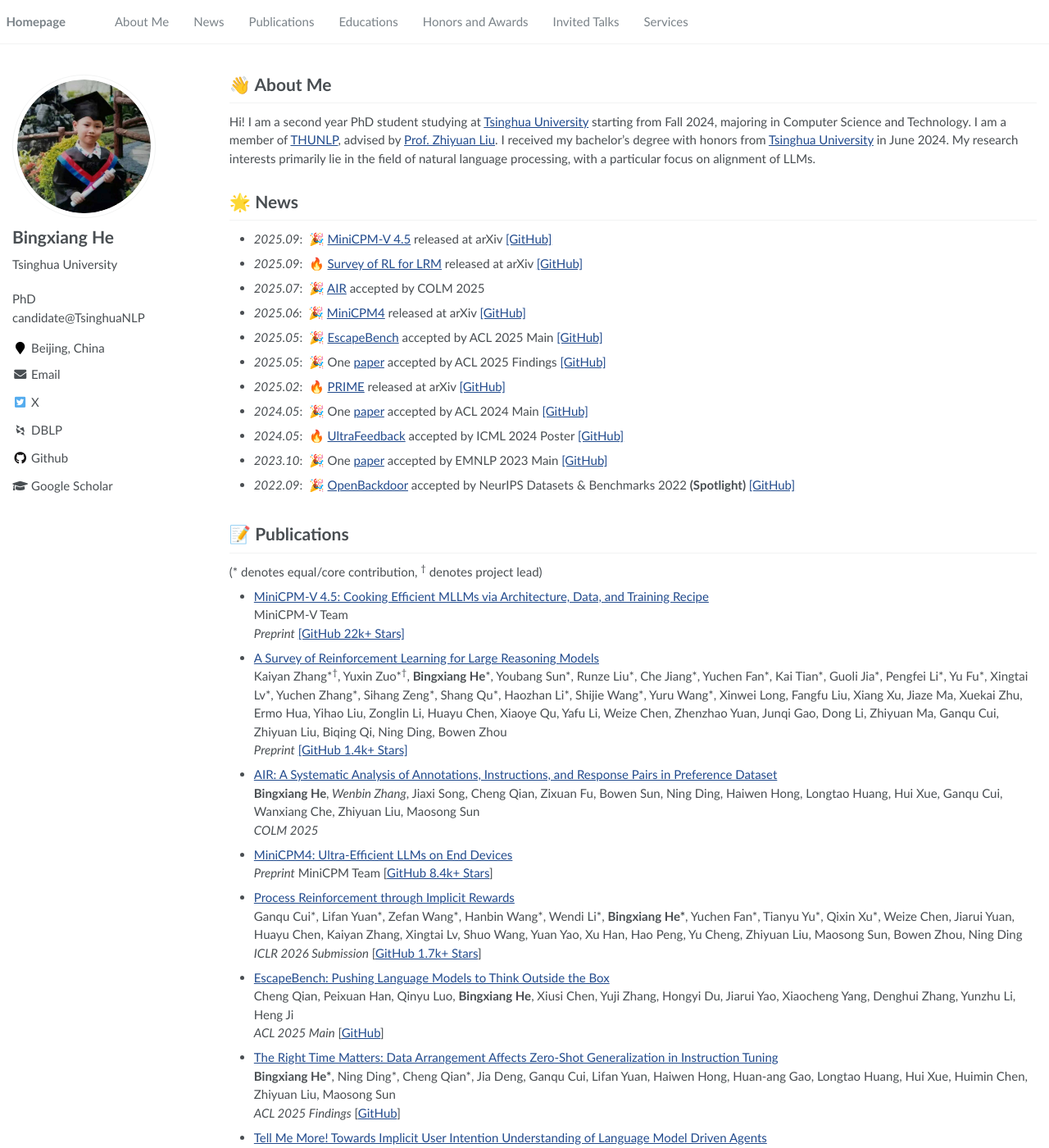
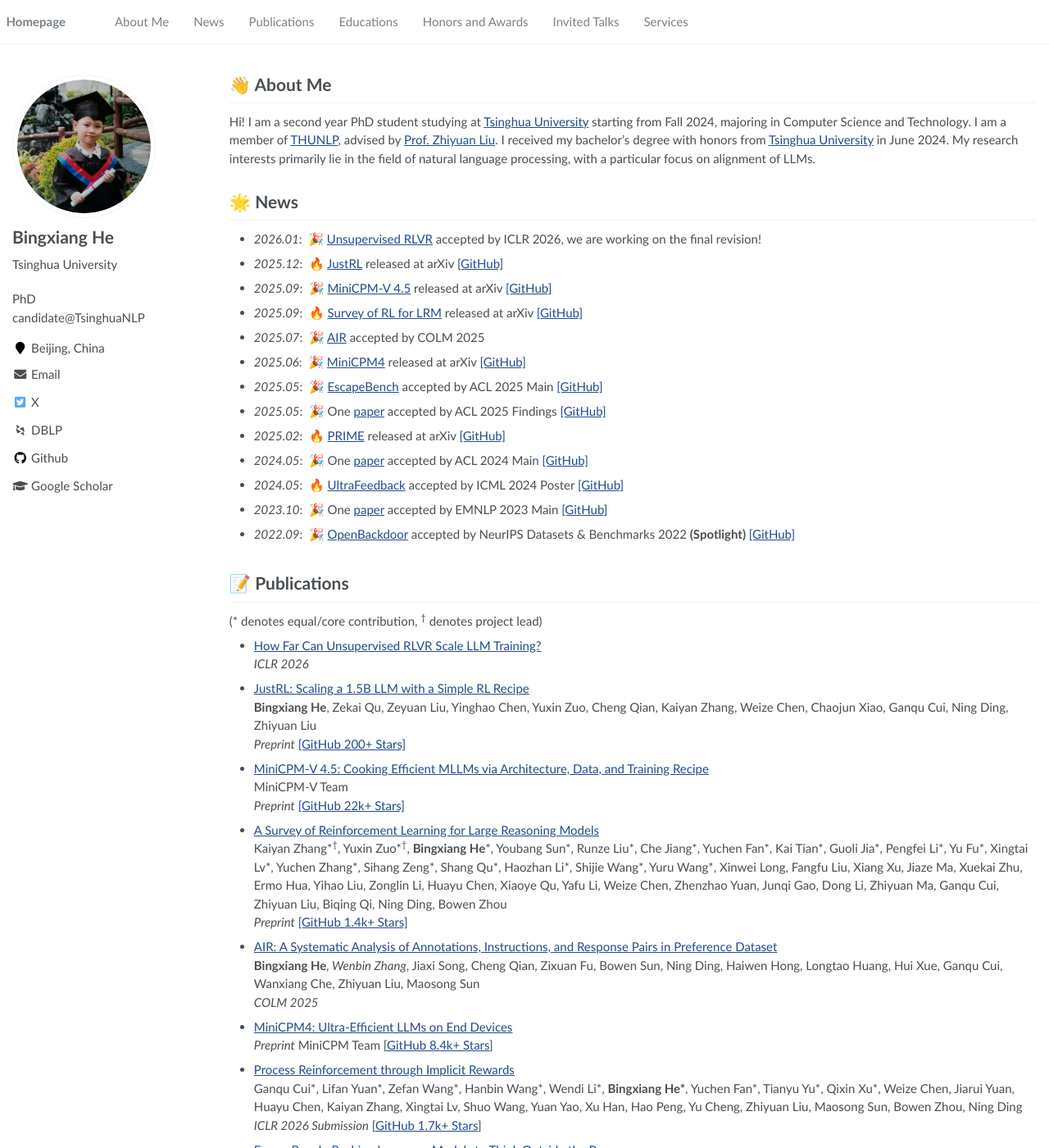
Before and after one commit to HBX-hbx/hbx-hbx.github.io, a Jekyll site: the page built from _pages/about.md, in a window 1280 px wide and 1400 px high. Shown: the whole window at 82% size. Built offline with Jekyll 4.4.1, drawn with Linux system fonts in a browser that asks for light colours; some web fonts are replaced; some of the changed text lies outside the part shown.

Commit message:
update cv

```diff
--- a/_pages/about.md
+++ b/_pages/about.md
@@ -27,6 +27,8 @@ Hi! I am a second year PhD student studying at [Tsinghua University](https://www
 <span class='anchor' id='news'></span>
 
 # 🌟 News
+- *2026.01*: &nbsp;🎉 [Unsupervised RLVR](https://openreview.net/forum?id=VesLZukY5E) accepted by ICLR 2026, we are working on the final revision!
+- *2025.12*: &nbsp;🔥 [JustRL](https://arxiv.org/abs/2512.16649) released at arXiv [[GitHub]](https://github.com/thunlp/JustRL)
 - *2025.09*: &nbsp;🎉 [MiniCPM-V 4.5](https://arxiv.org/abs/2509.18154) released at arXiv [[GitHub]](https://github.com/OpenBMB/MiniCPM-V)
 - *2025.09*: &nbsp;🔥 [Survey of RL for LRM](https://arxiv.org/abs/2509.08827) released at arXiv [[GitHub]](https://github.com/TsinghuaC3I/Awesome-RL-for-LRMs)
 - *2025.07*: &nbsp;🎉 [AIR](https://arxiv.org/abs/2504.03612) accepted by COLM 2025
@@ -57,6 +59,11 @@ Hi! I am a second year PhD student studying at [Tsinghua University](https://www
 
 (* denotes equal/core contribution, <sup>†</sup> denotes project lead)
 
+- [How Far Can Unsupervised RLVR Scale LLM Training?](https://openreview.net/forum?id=VesLZukY5E)<br>
+  *ICLR 2026*
+- [JustRL: Scaling a 1.5B LLM with a Simple RL Recipe](https://arxiv.org/abs/2512.16649)<br>
+  **Bingxiang He**, Zekai Qu, Zeyuan Liu, Yinghao Chen, Yuxin Zuo, Cheng Qian, Kaiyan Zhang, Weize Chen, Chaojun Xiao, Ganqu Cui, Ning Ding, Zhiyuan Liu<br>
+  *Preprint* [[GitHub 200+ Stars]](https://github.com/thunlp/JustRL)
 - [MiniCPM-V 4.5: Cooking Efficient MLLMs via Architecture, Data, and Training Recipe](https://arxiv.org/abs/2509.18154)<br>
   MiniCPM-V Team <br>
   *Preprint* [[GitHub 22k+ Stars]](https://github.com/OpenBMB/MiniCPM-V)
@@ -114,6 +121,7 @@ Hi! I am a second year PhD student studying at [Tsinghua University](https://www
 <span class='anchor' id='invited-talks'></span>
 
 # 💬 Invited Talks
+- JustRL: Scaling a 1.5B LLM with a Simple RL Recipe. QingKeAI. [Link](https://qingkeai.online/archives/JustRL). *2026.02*
 - The Right Time Matters: Data Arrangement Affects Zero-Shot Generalization in Instruction Tuning. Alibaba Security. [Link](https://mp.weixin.qq.com/s/Ig_1I_3_U0L8P1PWJsIA2A). *2025.05*
 - Tell me more! towards implicit user intention understanding of language model driven agents. Wiztalk. *2024.08*
 - Tell me more! towards implicit user intention understanding of language model driven agents. ModelBest. *2024.04*
@@ -122,7 +130,7 @@ Hi! I am a second year PhD student studying at [Tsinghua University](https://www
 
 # 🛠️ Services
 
-- **Conference Reviewer**: NeurIPS (2024 - 2025), ICLR (2025 - 2026), ICML (2025), ACL ARR (2024 - 2025), COLM (2025), COLM SCALR Workshop (2025), AAAI (2026), AISTATS (2025 - 2026), ICCV (2025)
+- **Conference Reviewer**: NeurIPS (2024 - 2025), ICLR (2025 - 2026), ICML (2025 - 2026), ACL ARR (2024 - 2025), COLM (2025 - 2026), COLM SCALR Workshop (2025), AAAI (2026), AISTATS (2025 - 2026), ICCV (2025)
 
 
 <!-- # 💻 Internships
```
